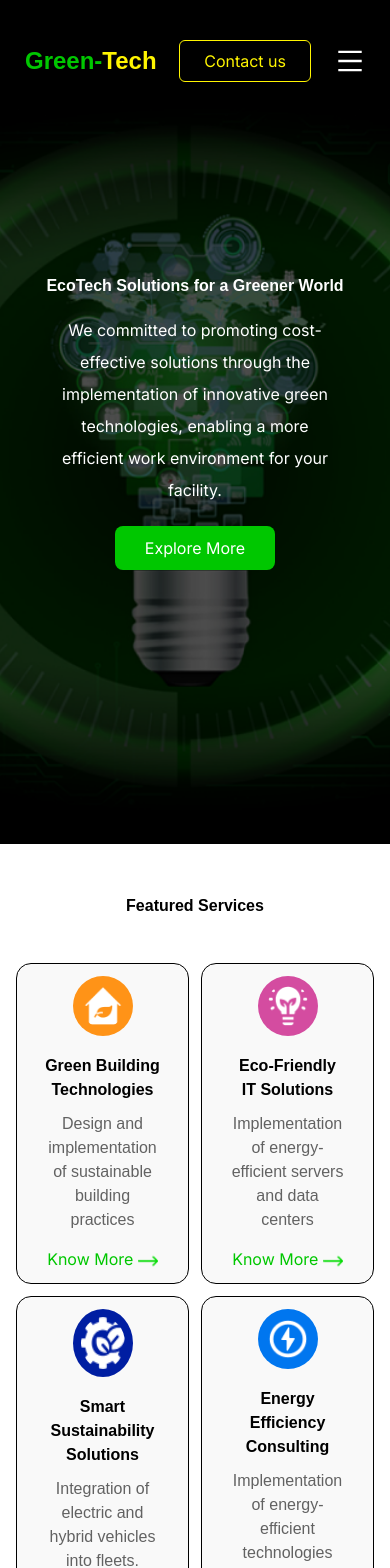
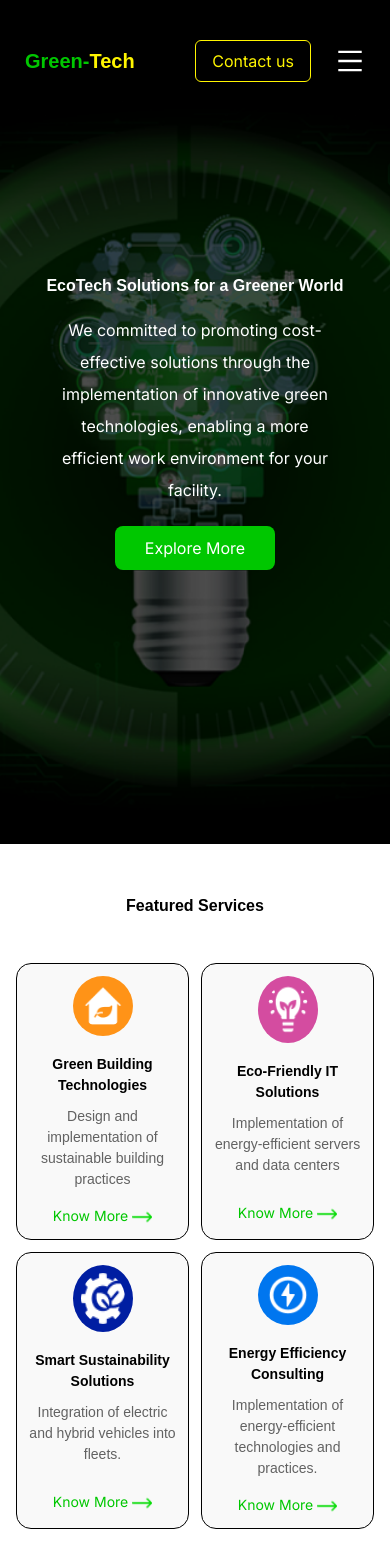
Before and after one commit to sampath-ops/E-Tech, a Next.js app: page / in a window 390 px wide. Shown: the top 1568 px of the page. After the commit the page ends 1529 px from the top, so only its background shows below. Built offline with nearby package versions, Linux system fonts and the light colour scheme.

Commit message:
responsiveness updated for hero and feature section

```diff
--- a/app/Components/Navbar.tsx
+++ b/app/Components/Navbar.tsx
@@ -1,4 +1,3 @@
-import Image from "next/image";
 import { useState } from "react";
 import { AiOutlineClose, AiOutlineMenu } from 'react-icons/ai';
 const Navbar = () => {
@@ -13,7 +12,7 @@ const Navbar = () => {
 
     return (
         <div id="Nav_root" className="flex justify-between lg:px-[100px] px-[25px]  md:px-[20px] py-[40px] md:py-[50px] w-full absolute md:gap-6">
-            <div id="nav_logo" className=" lg:flex-[0.5] md:flex-[0.3] items-center flex font-gilroy font-extrabold"><span className=" text-[#00C700] text-2xl  ">Green-</span><span className="text-[#FFF500] text-2xl">Tech</span></div>
+            <div id="nav_logo" className="lg:flex-[0.5] md:flex-[0.3] items-center flex font-gilroy font-extrabold"><span className=" text-[#00C700] md:text-2xl text-xl ">Green-</span><span className="text-[#FFF500] md:text-2xl text-xl">Tech</span></div>
             {/* Desktop Navigation */}
             <div id="nav_menu" className="flex md:flex-1 gap-[80px]">
                 <ul className="hidden md:flex flex-auto justify-between text-white items-center">
@@ -24,7 +23,7 @@ const Navbar = () => {
                     <li>Careers</li>
                 </ul>
                 <div className="text-end grid grid-flow-col items-center gap-6">
-                    <button className="border border-[#FFF500] px-6 py-2 md:px-[30px] md:py-[10px] text-[#FFF500] rounded-md">Contact us</button>
+                    <button className="border border-[#FFF500] px-4 sm:px-6 py-2 md:px-[30px] md:py-[10px] text-[#FFF500] rounded-md">Contact us</button>
                     {/* Mobile Navigation Icon */}
                     <div onClick={handleNav} className='block cursor-pointer md:hidden'>
                         {nav ? <AiOutlineClose className="text-white" size={30} /> : <AiOutlineMenu className="text-white" size={30} />}
@@ -42,11 +41,11 @@ const Navbar = () => {
             >
 
                 {/* Mobile Navigation Items */}
-                <li className='p-4 text-white hover:bg-[#FFF500] duration-300 hover:text-black cursor-pointer rounded-md'>Home</li>
-                <li className='p-4 text-white hover:bg-[#FFF500] duration-300 hover:text-black cursor-pointer rounded-md'>About</li>
-                <li className='p-4 text-white hover:bg-[#FFF500] duration-300 hover:text-black cursor-pointer rounded-md'>Services</li>
-                <li className='p-4 text-white hover:bg-[#FFF500] duration-300 hover:text-black cursor-pointer rounded-md'>Products</li>
-                <li className='p-4 text-white hover:bg-[#FFF500] duration-300 hover:text-black cursor-pointer rounded-md'>Careers</li>
+                <li className='p-4 text-white hover:bg-[#FFF500] duration-100 hover:text-black cursor-pointer rounded-md'>Home</li>
+                <li className='p-4 text-white hover:bg-[#FFF500] duration-100 hover:text-black cursor-pointer rounded-md'>About</li>
+                <li className='p-4 text-white hover:bg-[#FFF500] duration-100 hover:text-black cursor-pointer rounded-md'>Services</li>
+                <li className='p-4 text-white hover:bg-[#FFF500] duration-100 hover:text-black cursor-pointer rounded-md'>Products</li>
+                <li className='p-4 text-white hover:bg-[#FFF500] duration-100 hover:text-black cursor-pointer rounded-md'>Careers</li>
             </ul>
 
         </div>
--- a/app/Components/ServiceCards.tsx
+++ b/app/Components/ServiceCards.tsx
@@ -7,17 +7,17 @@ interface Props {
 
 const ServiceCards: React.FC<Props> = ({service}) => {
     return (
-        <div id="Service_card_container" className="rounded-[15px] border border-[#000] bg-[#F9F9F9] text-center px-[28px] md:px-[12px] py-3 md:py-[20px] lg:py-[50px] lg:px-[25px] grid hover:bg-[url('/Images/Service_card_bg.png')] bg-no-repeat bg-cover cursor-pointer">
+        <div id="Service_card_container" className="rounded-[15px] border border-[#000] bg-[#F9F9F9] text-center px-[12px] py-3 md:py-[20px] lg:py-[50px] lg:px-[25px] grid hover:bg-[url('/Images/Service_card_bg.png')] bg-no-repeat bg-cover cursor-pointer">
             <div className={`flex justify-center grid-rows-1`}>
                 <Image src={service.image} className={`${service.bgColor} rounded-[50%] p-2`}  alt={service.name} width={60} height={60} />
             </div>
 
            <div className="grid-row-3">
-            <p id="service_name" className=" font-semibold font-gilroy-semibold lg:text-[18px] md:text-[14px] mt-[18px]">{service.name}</p>
-                <p id="service_desc" className="text-[#626262] md:text-[14px] lg:text-[18px] font-gilroy mt-[10px]">{service.desc}</p>
+            <p id="service_name" className=" font-semibold font-gilroy-semibold lg:text-[18px] text-[14px] mt-[18px]">{service.name}</p>
+                <p id="service_desc" className="text-[#626262] text-[14px] lg:text-[18px] font-gilroy mt-[10px]">{service.desc}</p>
            </div>
             <div className="flex gap-2 justify-center grid-rows-1">
-            <button className="mt-[15px] text-[#00C700] md:text-[14px] lg:text-[16px]">Know More <Image className="inline-block" src="/Images/right-arrow.png" alt="right arrow" width={20} height={20}/></button>
+            <button className="mt-[15px] text-[#00C700] text-[14px] lg:text-[16px]">Know More <Image className="inline-block" src="/Images/right-arrow.png" alt="right arrow" width={20} height={20}/></button>
             </div>
         </div>
     );
```
